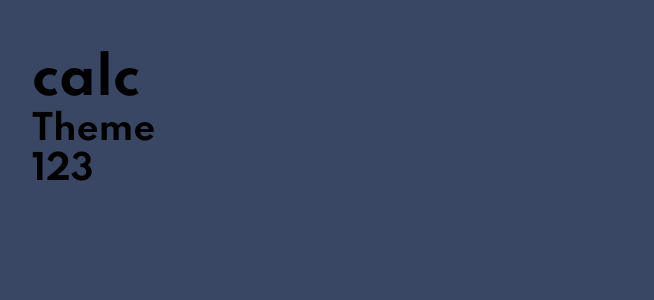
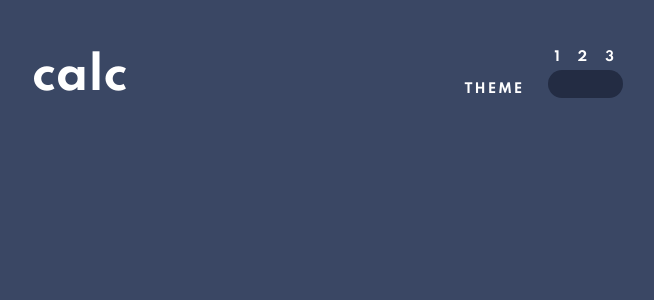
Before and after one commit to NightClover-code/calculator-app, a Next.js app: page / in a window 1280 px wide. Shown: the top 300 px of the page, without its empty margins (308-962 px from the left). Built offline with nearby package versions, Linux system fonts and the light colour scheme.

Commit message:
caclulator head styling

```diff
--- a/components/Calculator/_calculator.scss
+++ b/components/Calculator/_calculator.scss
@@ -2,4 +2,44 @@
   min-height: 700px;
   max-width: 600px;
   width: 100%;
+  @media screen and (max-width: 800px) {
+    width: 80%;
+  }
+  .caclulator__head {
+    color: #ffffff;
+    display: flex;
+    justify-content: space-between;
+    .theme__toggler__container {
+      display: flex;
+      align-items: center;
+      h4 {
+        margin-top: 20px;
+        margin-right: 15px;
+        text-transform: uppercase;
+        font-size: 13px;
+        letter-spacing: 2px;
+      }
+      .theme__toggler {
+        margin-bottom: 10px;
+        display: flex;
+        align-items: center;
+        flex-flow: column nowrap;
+        span {
+          padding-left: 15px;
+          padding-bottom: 5px;
+          font-size: 13px;
+          letter-spacing: 18px;
+        }
+        .toggle__slider {
+          width: 75px;
+          height: 28px;
+          background-color: #fff;
+          border-radius: 30px;
+          background-color: $dark-desaturated-blue-toggle;
+          .toggle__circle {
+          }
+        }
+      }
+    }
+  }
 }
--- a/styles/_theme1.scss
+++ b/styles/_theme1.scss
@@ -1,7 +1,7 @@
 //background
 
 $dark-desaturated-blue-main: hsl(222, 26%, 31%);
-$dark-desaturated-blue-bg: hsl(223, 31%, 20%);
+$dark-desaturated-blue-toggle: hsl(223, 31%, 20%);
 $dark-desaturated-blue-screen: hsl(224, 36%, 15%);
 
 //keys
--- a/styles/css/default.css
+++ b/styles/css/default.css
@@ -3,6 +3,68 @@
   min-height: 700px;
   max-width: 600px;
   width: 100%;
+}
+
+@media screen and (max-width: 800px) {
+  .calculator__container {
+    width: 80%;
+  }
+}
+
+.calculator__container .caclulator__head {
+  color: #ffffff;
+  display: -webkit-box;
+  display: -ms-flexbox;
+  display: flex;
+  -webkit-box-pack: justify;
+      -ms-flex-pack: justify;
+          justify-content: space-between;
+}
+
+.calculator__container .caclulator__head .theme__toggler__container {
+  display: -webkit-box;
+  display: -ms-flexbox;
+  display: flex;
+  -webkit-box-align: center;
+      -ms-flex-align: center;
+          align-items: center;
+}
+
+.calculator__container .caclulator__head .theme__toggler__container h4 {
+  margin-top: 20px;
+  margin-right: 15px;
+  text-transform: uppercase;
+  font-size: 13px;
+  letter-spacing: 2px;
+}
+
+.calculator__container .caclulator__head .theme__toggler__container .theme__toggler {
+  margin-bottom: 10px;
+  display: -webkit-box;
+  display: -ms-flexbox;
+  display: flex;
+  -webkit-box-align: center;
+      -ms-flex-align: center;
+          align-items: center;
+  -webkit-box-orient: vertical;
+  -webkit-box-direction: normal;
+      -ms-flex-flow: column nowrap;
+          flex-flow: column nowrap;
+}
+
+.calculator__container .caclulator__head .theme__toggler__container .theme__toggler span {
+  padding-left: 15px;
+  padding-bottom: 5px;
+  font-size: 13px;
+  letter-spacing: 18px;
+}
+
+.calculator__container .caclulator__head .theme__toggler__container .theme__toggler .toggle__slider {
+  width: 75px;
+  height: 28px;
+  background-color: #fff;
+  border-radius: 30px;
+  background-color: #232c43;
 }
 
 * {
@@ -15,7 +77,7 @@
 .app__container {
   height: 100vh;
   overflow: hidden;
-  font-size: 34px;
+  font-size: 30px;
   font-family: 'Spartan', sans-serif;
   background-color: #3a4764;
 }
--- a/styles/default.scss
+++ b/styles/default.scss
@@ -13,7 +13,7 @@
 .app__container {
   height: 100vh;
   overflow: hidden;
-  font-size: 34px;
+  font-size: 30px;
   font-family: 'Spartan', sans-serif;
   background-color: $dark-desaturated-blue-main;
   .wrapper {
```
Also changed, not shown: 1 other file (tests, documents, lock files or other folders).
